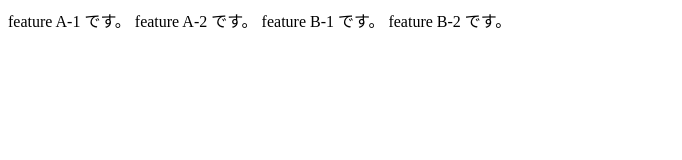
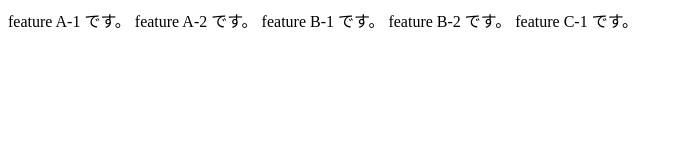
Before and after one commit to ls-kim/test-squash-merge, a plain HTML site: page index.html in a window 1280 px wide. Shown: the whole page, without its empty margins (0-682 px from the left). Drawn offline with Linux system fonts and the light colour scheme.

Commit message:
featureC 機能①-1

```diff
--- a/index.html
+++ b/index.html
@@ -10,5 +10,6 @@
     feature A-2 です。
     feature B-1 です。
     feature B-2 です。
+    feature C-1 です。
   </body>
 </html>
```
